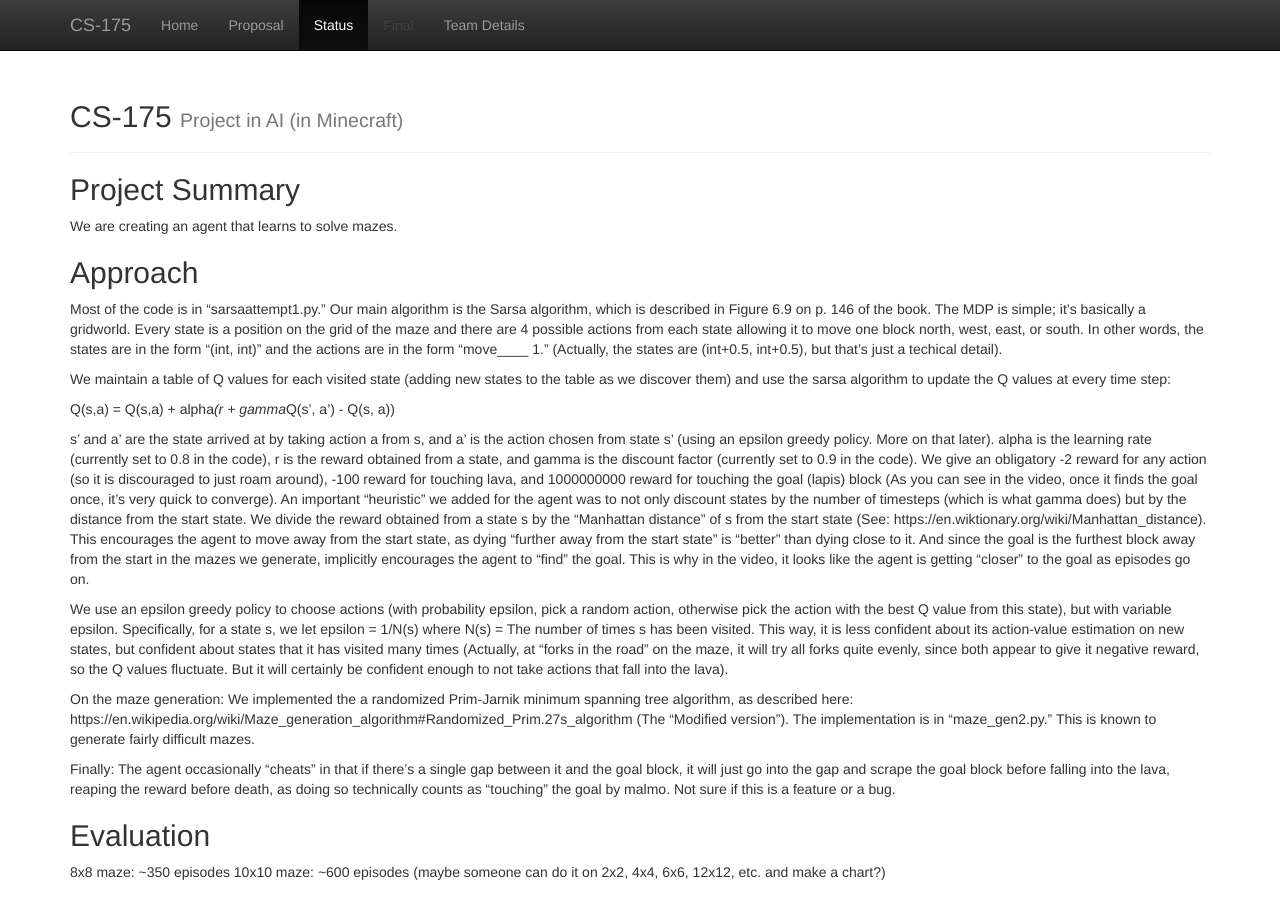
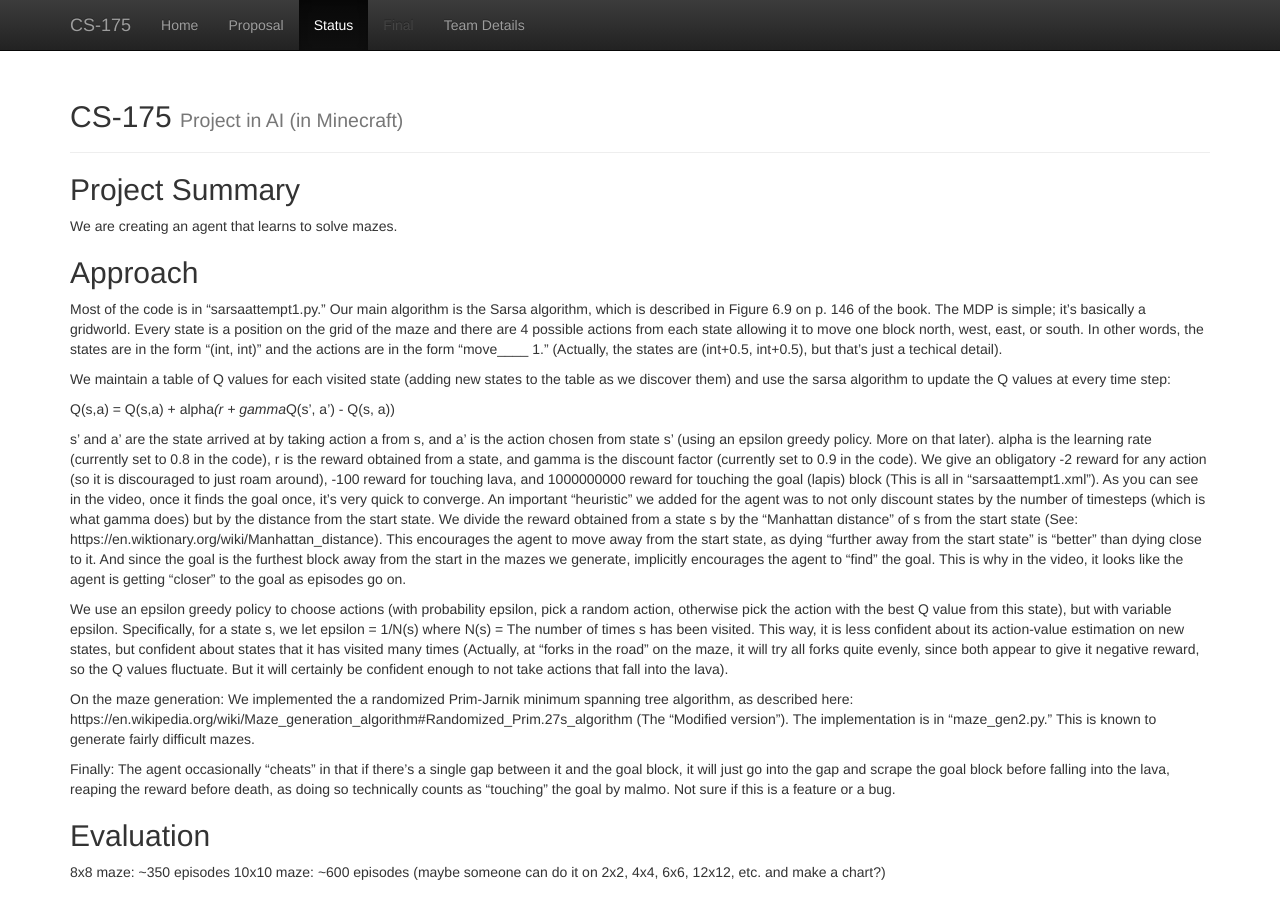
Before and after one commit to katmannn/The-Ground-is-Lava, a Jekyll site: the page built from docs/status.md, in a window 1280 px wide and 900 px high. Built offline with Jekyll 4.4.1, drawn with Linux system fonts in a browser that asks for light colours.

Commit message:
Update status.md

```diff
--- a/docs/status.md
+++ b/docs/status.md
@@ -12,7 +12,7 @@ We maintain a table of Q values for each visited state (adding new states to the
 
 Q(s,a) = Q(s,a) + alpha*(r + gamma*Q(s', a') - Q(s, a))
 
-s' and a' are the state arrived at by taking action a from s, and a' is the action chosen from state s' (using an epsilon greedy policy. More on that later). alpha is the learning rate (currently set to 0.8 in the code), r is the reward obtained from a state, and gamma is the discount factor (currently set to 0.9 in the code). We give an obligatory -2 reward for any action (so it is discouraged to just roam around), -100 reward for touching lava, and 1000000000 reward for touching the goal (lapis) block (As you can see in the video, once it finds the goal once, it's very quick to converge). An important "heuristic" we added for the agent was to not only discount states by the number of timesteps (which is what gamma does) but by the distance from the start state. We divide the reward obtained from a state s by the "Manhattan distance" of s from the start state (See: https://en.wiktionary.org/wiki/Manhattan_distance). This encourages the agent to move away from the start state, as dying "further away from the start state" is "better" than dying close to it. And since the goal is the furthest block away from the start in the mazes we generate, implicitly encourages the agent to "find" the goal. This is why in the video, it looks like the agent is getting "closer" to the goal as episodes go on.
+s' and a' are the state arrived at by taking action a from s, and a' is the action chosen from state s' (using an epsilon greedy policy. More on that later). alpha is the learning rate (currently set to 0.8 in the code), r is the reward obtained from a state, and gamma is the discount factor (currently set to 0.9 in the code). We give an obligatory -2 reward for any action (so it is discouraged to just roam around), -100 reward for touching lava, and 1000000000 reward for touching the goal (lapis) block (This is all in "sarsaattempt1.xml"). As you can see in the video, once it finds the goal once, it's very quick to converge. An important "heuristic" we added for the agent was to not only discount states by the number of timesteps (which is what gamma does) but by the distance from the start state. We divide the reward obtained from a state s by the "Manhattan distance" of s from the start state (See: https://en.wiktionary.org/wiki/Manhattan_distance). This encourages the agent to move away from the start state, as dying "further away from the start state" is "better" than dying close to it. And since the goal is the furthest block away from the start in the mazes we generate, implicitly encourages the agent to "find" the goal. This is why in the video, it looks like the agent is getting "closer" to the goal as episodes go on.
 
 We use an epsilon greedy policy to choose actions (with probability epsilon, pick a random action, otherwise pick the action with the best Q value from this state), but with variable epsilon. Specifically, for a state s, we let epsilon = 1/N(s) where N(s) = The number of times s has been visited. This way, it is less confident about its action-value estimation on new states, but confident about states that it has visited many times (Actually, at "forks in the road" on the maze, it will try all forks quite evenly, since both appear to give it negative reward, so the Q values fluctuate. But it will certainly be confident enough to not take actions that fall into the lava).
 
```
